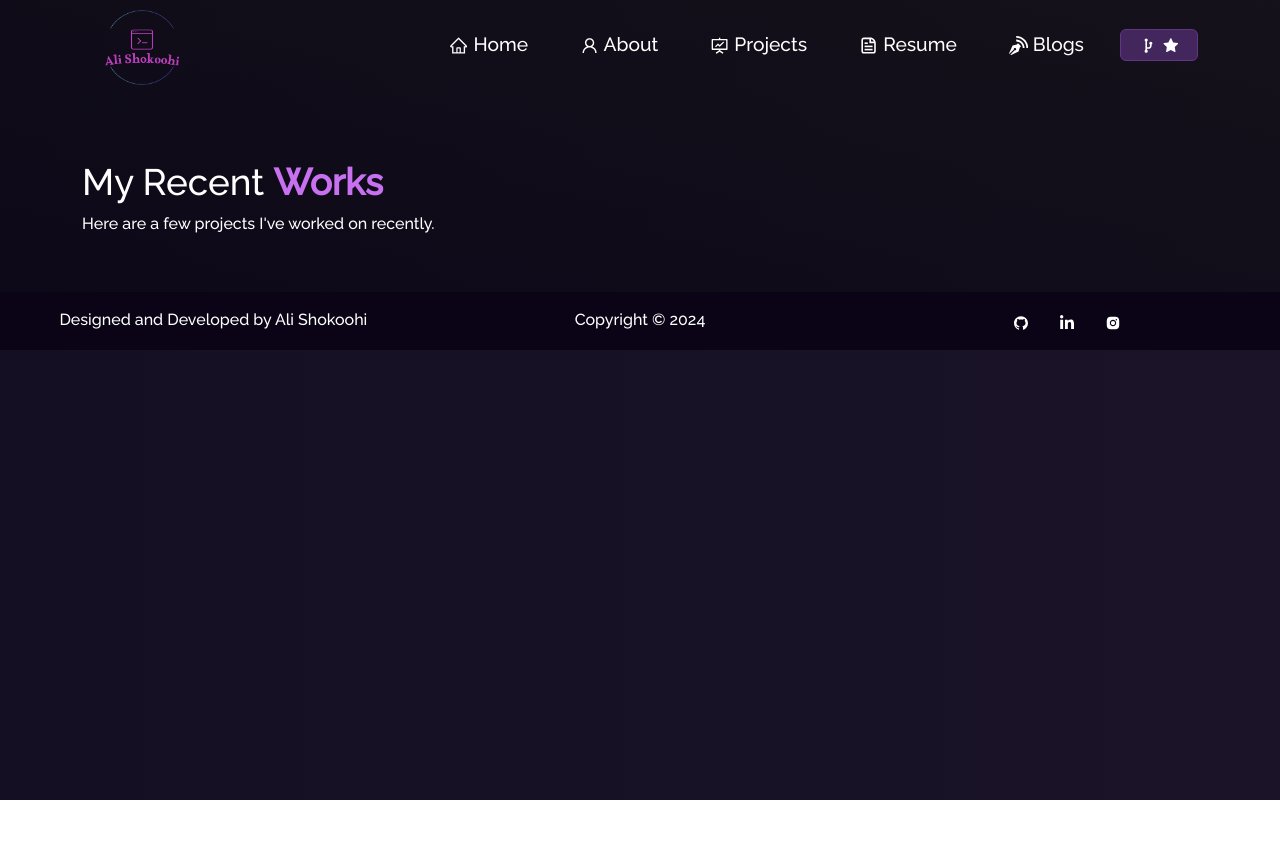
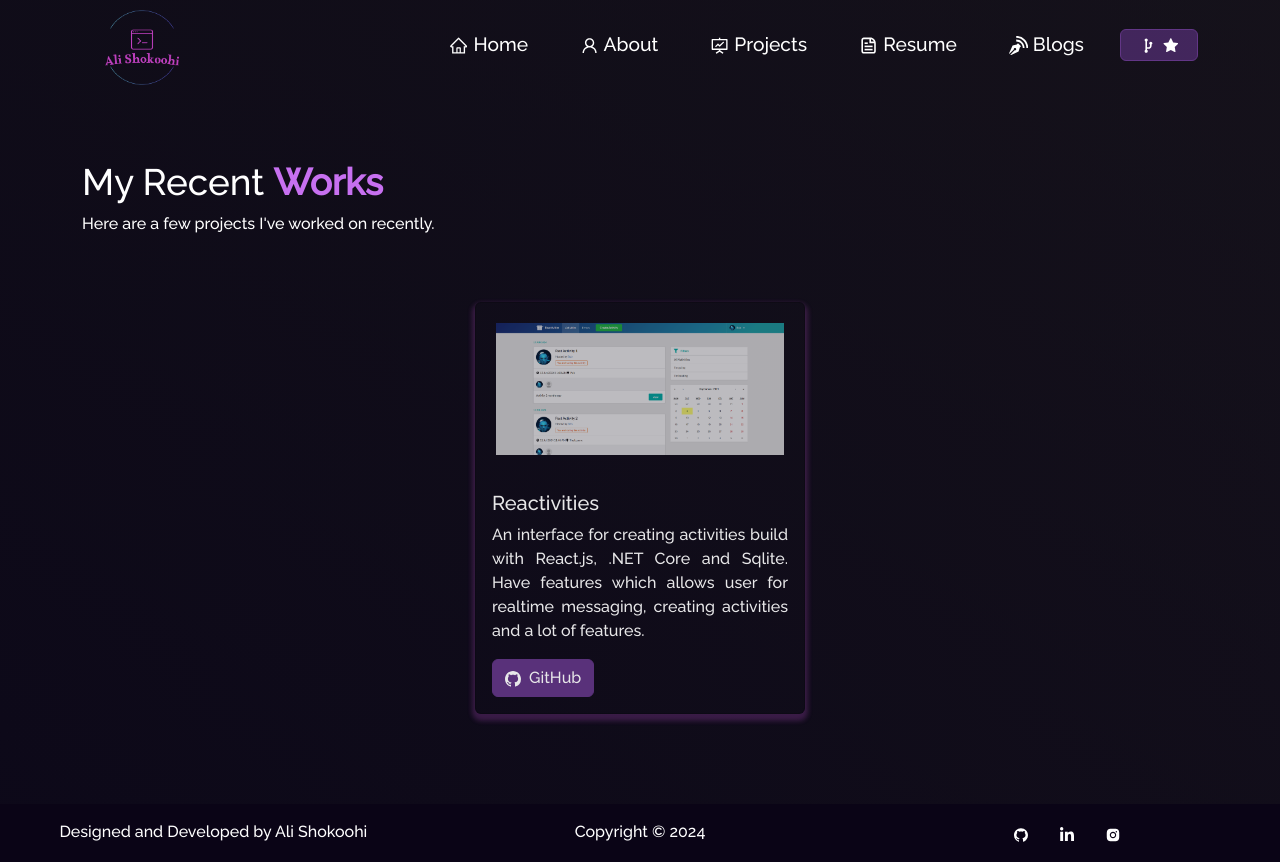
Before and after one commit to ali-shokoohi23/Portfolio, a React (Vite) app: page /project in a window 1280 px wide. Before the commit the page ends 800 px from the top, so only its background shows below. Built offline with nearby package versions, Linux system fonts and the light colour scheme.

Commit message:
feat: Reactivities project added

```diff
--- a/src/components/Navbar.tsx
+++ b/src/components/Navbar.tsx
@@ -93,11 +93,7 @@ function NavBar() {
             </Nav.Item>
 
             <Nav.Item>
-              <Nav.Link
-                href="https://alishokoohi.vercel.app/"
-                target="_blank"
-                rel="noreferrer"
-              >
+              <Nav.Link href="https://alishokoohi.vercel.app/" rel="noreferrer">
                 <ImBlog style={{ marginBottom: "2px" }} /> Blogs
               </Nav.Link>
             </Nav.Item>
--- a/src/components/Projects/Projects.tsx
+++ b/src/components/Projects/Projects.tsx
@@ -1,5 +1,7 @@
-import { Container, Row } from "react-bootstrap";
+import { Col, Container, Row } from "react-bootstrap";
 import Particle from "../Particle";
+import reactivities from "../../Assets/Reactivities.png"
+import ProjectCard from "./ProjectCards";
 
 function Projects() {
   return (
@@ -13,18 +15,19 @@ function Projects() {
           Here are a few projects I've worked on recently.
         </p>
         <Row style={{ justifyContent: "center", paddingBottom: "10px" }}>
-          {/* <Col md={4} className="project-card">
+          <Col md={4} className="project-card">
             <ProjectCard
-              imgPath={chatify}
+              imgPath={reactivities}
               isBlog={false}
-              title="Chatify"
-              description="Personal Chat Room or Workspace to share resources and hangout with friends build with react.js, Material-UI, and Firebase. Have features which allows user for realtime messaging, image sharing as well as supports reactions on messages."
-              ghLink="https://github.com/soumyajit4419/Chatify"
-              demoLink="https://chatify-49.web.app/"
+              title="Reactivities"
+              description="An interface for creating activities build with React.js, .NET Core and Sqlite. Have features which allows user for realtime messaging, creating activities and a lot of features."
+              ghLink="https://github.com/ali-shokoohi23/Reactivities"
+              // demoLink="https://chatify-49.web.app/"
+              demoLink=""
             />
           </Col>
 
-          <Col md={4} className="project-card">
+          {/* <Col md={4} className="project-card">
             <ProjectCard
               imgPath={bitsOfCode}
               isBlog={false}
```
Also changed, not shown: src/Assets/Reactivities.png (added).
